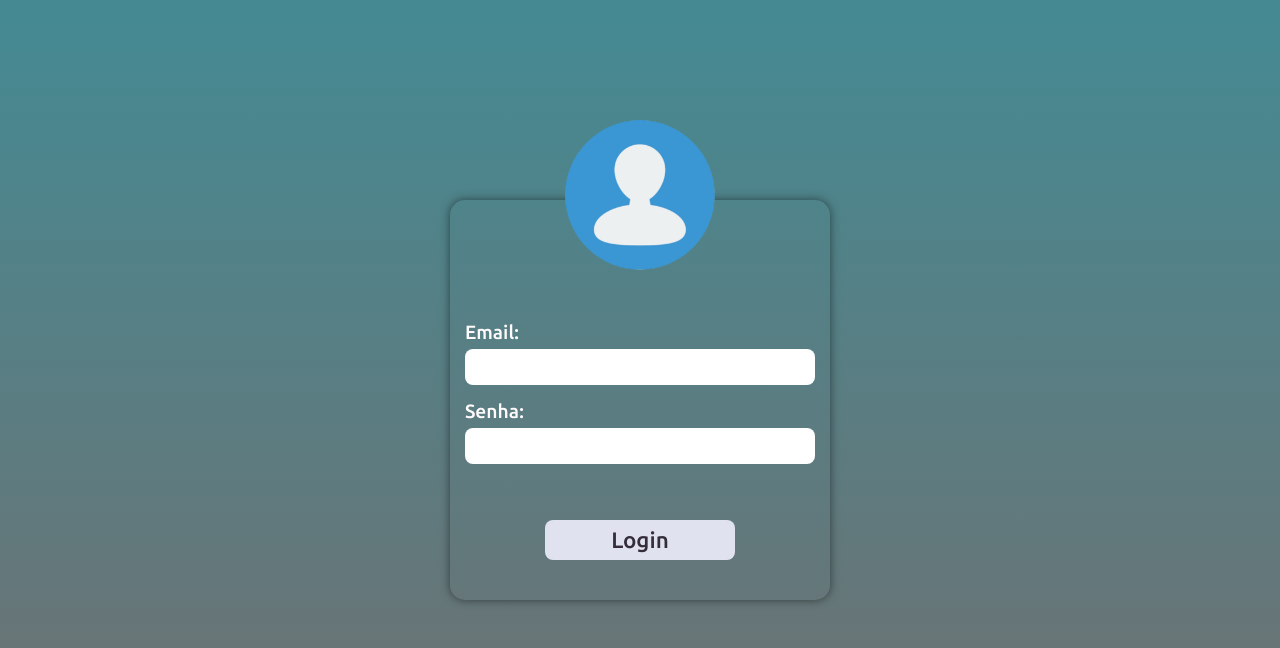
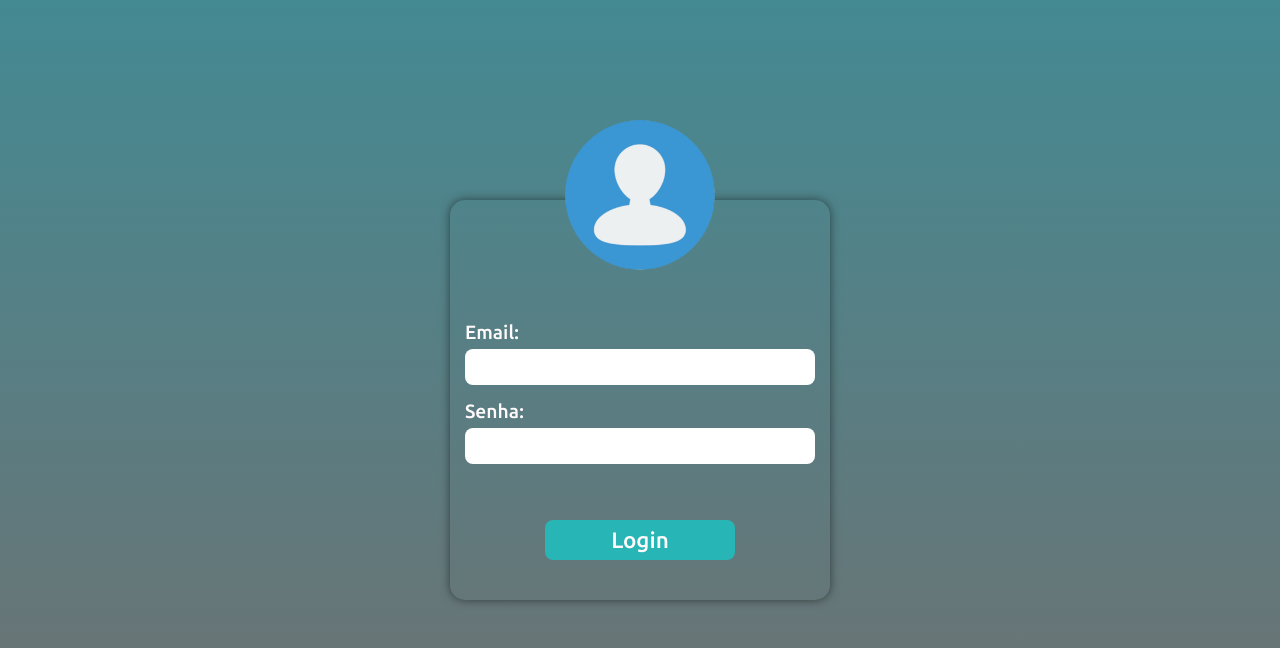
Before and after one commit to Jean-Domingues/form-login, a React (Create React App) app: page /login in a window 1280 px wide. Shown: the top 648 px of the page. Built offline with nearby package versions, Linux system fonts and the light colour scheme.

Commit message:
Alterações no estilo

```diff
--- a/src/components/FormLogin/styles.js
+++ b/src/components/FormLogin/styles.js
@@ -67,10 +67,15 @@ export const FormContainer = styled.main`
       border: none;
       border-radius: 8px;
       font: 1.4rem 'Ubuntu', sans-serif;
-    }
 
-    button:hover {
-      filter: brightness(0.9);
+      color: var(--text);
+      background-color: var(--primary);
+
+      transition: all 0.2s;
+
+      &:hover {
+        background-color: var(--secondary);
+      }
     }
   }
 `;
--- a/src/pages/Dashboard/styles.js
+++ b/src/pages/Dashboard/styles.js
@@ -19,6 +19,6 @@ export const Button = styled.button`
   transition: all .2s;
 
   &:hover {
-    background-color: #9dbeb9;
+    background-color: var(--secondary);
   }
 `
--- a/src/style/GlobalStyles.js
+++ b/src/style/GlobalStyles.js
@@ -14,8 +14,8 @@ const GlobalStyles = createGlobalStyle`
     --title: #f3f3f3;
     --dark-text: #352D39;
     --primary: #28b5b5;
-    --secondary: #E1E2EF;
-    --error: #BF3100;
+    --secondary: #9dbeb9;
+    --error: #FF0000;
   }
 
   html, body, #root {
```
